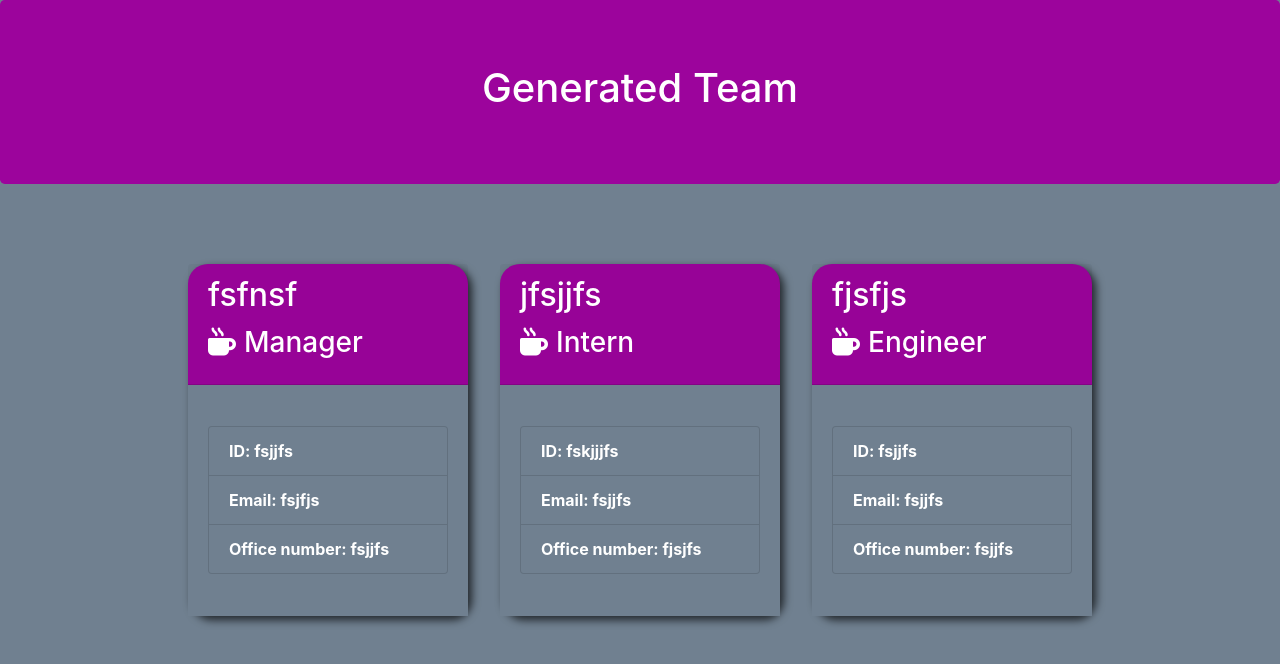
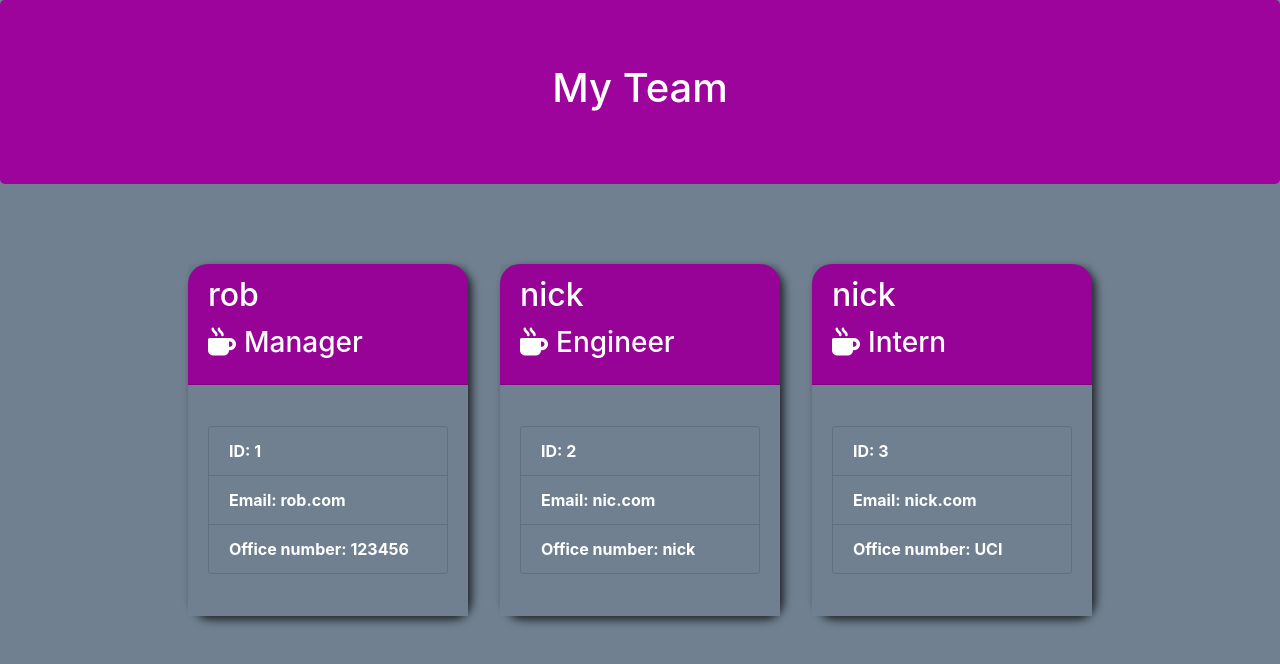
Before and after one commit to RobertRouthier/Team-Profile-Generator, a website: page team.html in a window 1280 px wide. Drawn offline with nearby package versions, Linux system fonts and the light colour scheme.

Commit message:
finished

```diff
--- a/team.html
+++ b/team.html
@@ -5,7 +5,7 @@
     <meta charset="UTF-8" />
     <meta name="viewport" content="width=device-width, initial-scale=1.0" />
     <meta http-equiv="X-UA-Compatible" content="ie=edge" />
-    <title>Generated Team</title>
+    <title>My Team</title>
     <link
       rel="stylesheet"
       href="https://stackpath.bootstrapcdn.com/bootstrap/4.3.1/css/bootstrap.min.css"
@@ -20,7 +20,7 @@
     <div class="container-fluid">
       <div class="row">
         <div class="col-12 jumbotron mb-3 team-heading">
-          <h1 class="text-center">Generated Team</h1>
+          <h1 class="text-center">My Team</h1>
         </div>
       </div>
     </div>
@@ -30,54 +30,54 @@
 
       <div class="card employee-card">
         <div class="card-header">
-          <h2 class="card-title">fsfnsf</h2>
+          <h2 class="card-title">rob</h2>
           <h3 class="card-title">
             <i class="fas fa-mug-hot mr-2"></i>Manager
           </h3>
         </div>
         <div class="card-body">
           <ul class="list-group">
-            <li class="list-group-item">ID: fsjjfs</li>
+            <li class="list-group-item">ID: 1</li>
             <li class="list-group-item">
-              Email: <a href="mailto:fs@gmail.com">fsjfjs</a>
+              Email: <a href="mailto:rob.com">rob.com</a>
             </li>
-            <li class="list-group-item">Office number: fsjjfs</li>
+            <li class="list-group-item">Office number: 123456</li>
           </ul>
         </div>
       </div>
 
       <div class="card employee-card">
         <div class="card-header">
-          <h2 class="card-title">jfsjjfs</h2>
+          <h2 class="card-title">nick</h2>
+          <h3 class="card-title">
+            <i class="fas fa-mug-hot mr-2"></i>Engineer
+          </h3>
+        </div>
+        <div class="card-body">
+          <ul class="list-group">
+            <li class="list-group-item">ID: 2</li>
+            <li class="list-group-item">
+              Email: <a href="mailto:nic.com">nic.com</a>
+            </li>
+            <li class="list-group-item">Office number: nick</li>
+          </ul>
+        </div>
+      </div>
+
+      <div class="card employee-card">
+        <div class="card-header">
+          <h2 class="card-title">nick</h2>
           <h3 class="card-title">
             <i class="fas fa-mug-hot mr-2"></i>Intern
           </h3>
         </div>
         <div class="card-body">
           <ul class="list-group">
-            <li class="list-group-item">ID: fskjjjfs</li>
+            <li class="list-group-item">ID: 3</li>
             <li class="list-group-item">
-              Email: <a href="mailto:fs@gmail.com">fsjjfs</a>
+              Email: <a href="mailto:nick.com">nick.com</a>
             </li>
-            <li class="list-group-item">Office number: fjsjfs</li>
-          </ul>
-        </div>
-      </div>
-
-      <div class="card employee-card">
-        <div class="card-header">
-          <h2 class="card-title">fjsfjs</h2>
-          <h3 class="card-title">
-            <i class="fas fa-mug-hot mr-2"></i>Engineer
-          </h3>
-        </div>
-        <div class="card-body">
-          <ul class="list-group">
-            <li class="list-group-item">ID: fsjjfs</li>
-            <li class="list-group-item">
-              Email: <a href="mailto:fs@gmail.com">fsjjfs</a>
-            </li>
-            <li class="list-group-item">Office number: fsjjfs</li>
+            <li class="list-group-item">Office number: UCI</li>
           </ul>
         </div>
       </div>
```
Also changed, not shown: README.md, Screen Shot 2022-05-26 at 11.33.11 AM.png (added), 1 other file.
